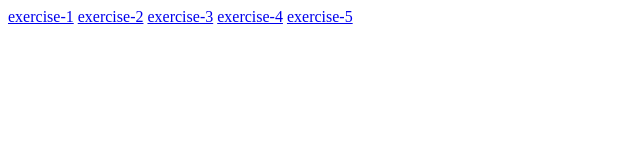
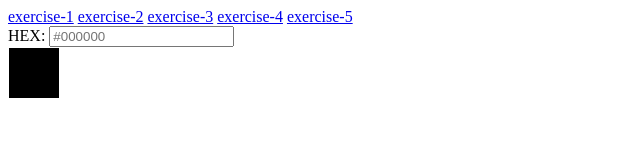
Before and after one commit to venkatnarasimha/js-events-assignments, a plain HTML site: page exercise-5.html in a window 1280 px wide. Shown: the whole page, without its empty margins (0-640 px from the left). Drawn offline with Linux system fonts and the light colour scheme.

Commit message:
exrecise-5 commit

```diff
--- a/exercise-5.html
+++ b/exercise-5.html
@@ -4,6 +4,8 @@
     <meta charset="UTF-8">
     <meta name="viewport" content="width=device-width, initial-scale=1.0">
     <title>Document</title>
+    <script src="./exercise-5.js"></script>
+    <link rel="stylesheet" href="style.css">
 </head>
 <body>
     <nav>
@@ -14,5 +16,10 @@
         <span><a href="exercise-4.html">exercise-4</a></span>
         <span><a href="exercise-5.html">exercise-5</a></span>
     </nav>
+
+    <label for="hex">HEX:</label>
+    <input type="text" class="hex"  placeholder="#000000">
+    <div class="result">
+    </div>
 </body>
 </html>
--- a/exercise-5.js
+++ b/exercise-5.js
@@ -0,0 +1,9 @@
+window.addEventListener('load',()=>{
+    const result=document.querySelector(".result");
+    const input=document.querySelector(".hex");
+
+    document.addEventListener('input',event=>{
+        result.style.backgroundColor=input.value;
+    });
+
+});
--- /dev/null
+++ b/style.css
@@ -0,0 +1,7 @@
+.result{
+    height: 50px;
+    margin:1px;
+    width:50px;
+    background-color: black;
+    border-color: black;
+}
```
